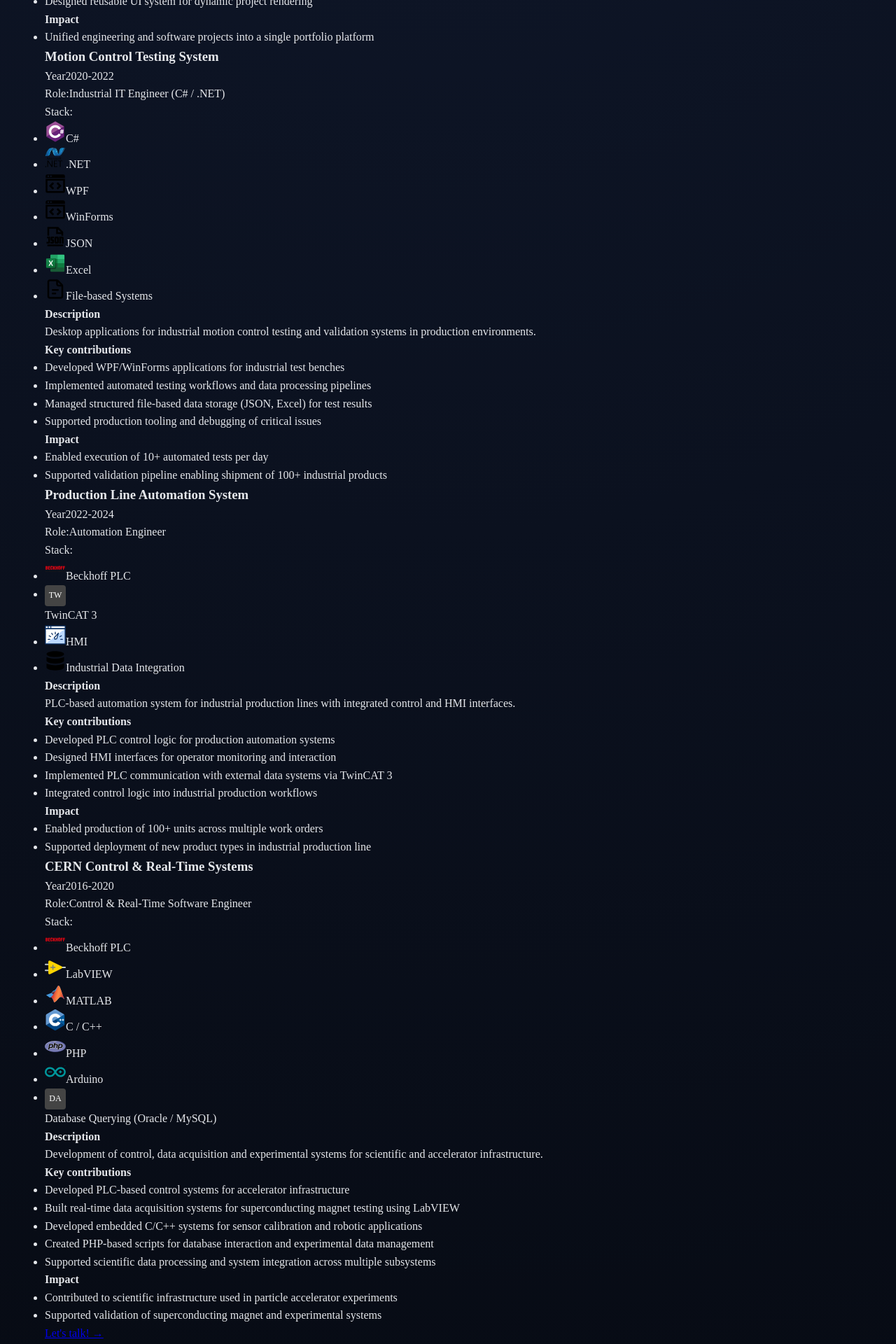
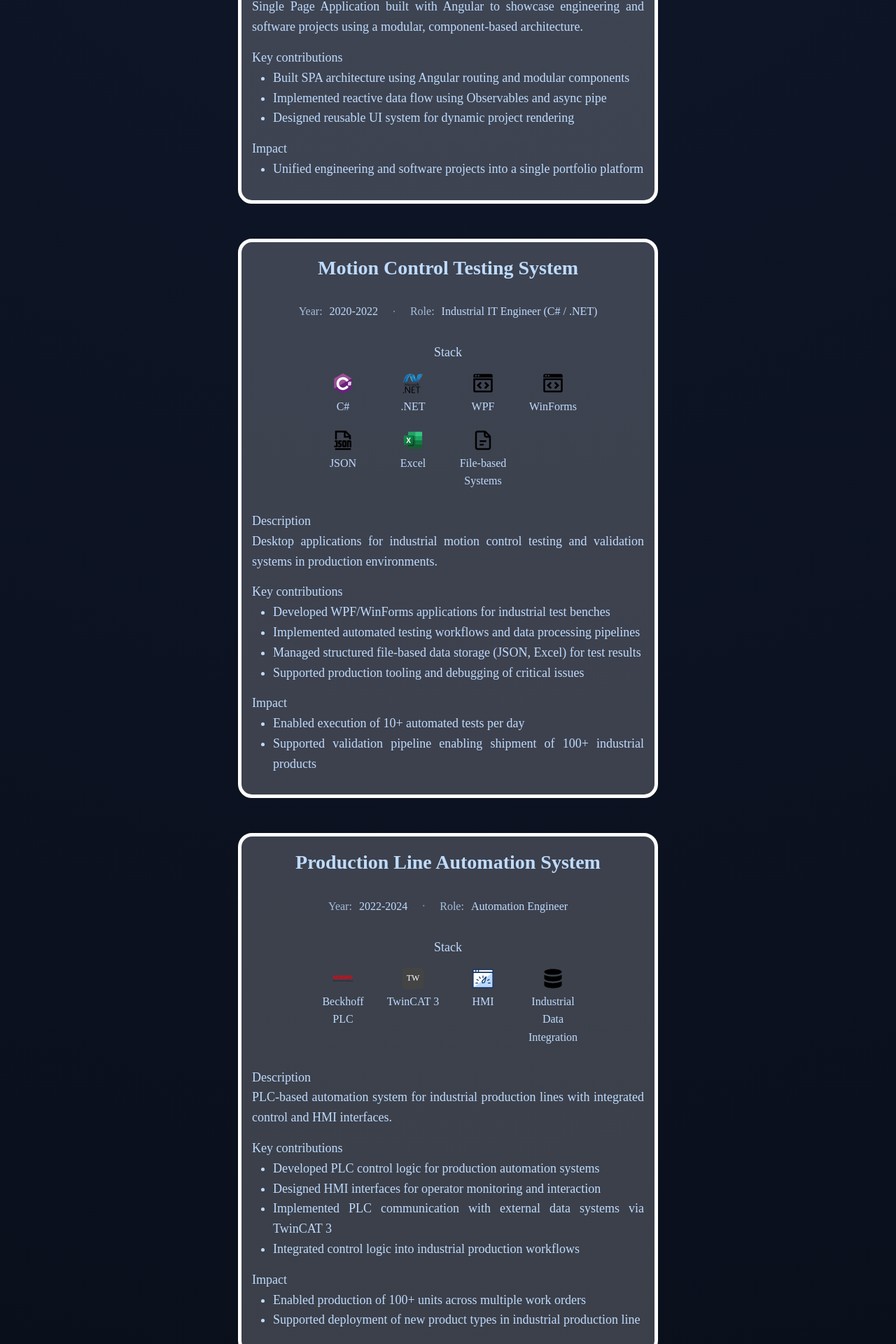
Before and after one commit to aledifon/portfolio, an Angular app: page /projects in a window 1280 px wide. Shown: the part 560-2480 px from the top of the page at 70% size. Built offline with nearby package versions, Linux system fonts and the light colour scheme.

Commit message:
Started with Projects page desing

```diff
--- a/src/app/pages/projects/projects.component.html
+++ b/src/app/pages/projects/projects.component.html
@@ -1,5 +1,5 @@
 <section class="projects">
-    <h2>Featured Projects</h2>
+    <h1>Featured Projects</h1>
 
     <p class="projects-intro">
         Selected engineering and software projects across industrial systems,
@@ -8,29 +8,30 @@
 
     <!-- <button (click)="searchProjects()">LOAD PROJECTS</button> -->
 
+    <div class="articles">
         @for (p of projects$ | async; track p.id) {
             <article class="project">
 
                 <header class="project-header">
-                <h3 class="project-title">
+                    <h2 class="project-title">
                         {{p.title}}
-                </h3>
+                    </h2>
                 </header>
 
                 <section class="project-meta">
-
                     <div class="meta-item">
-                    <span class="meta-label">Year</span>
+                        <span class="meta-label">Year:</span>
                         <span class="meta-value">{{p.year}}</span>
                     </div>
-
+                    <span class="meta-separator">·</span>
                     <div class="meta-item">
                         <span class="meta-label">Role:</span>
                         <span class="meta-value">{{p.role}}</span>
                     </div>
+                </section>
 
-                <div class="meta-item">
-                    <span class="meta-label">Stack:</span>
+                <section class="project-stack">
+                    <h3 class="meta-label">Stack</h3>
                     <ul class="stack-list">
                         @for (item of p.stack; track item.name) {
                             <li class="stack-item">
@@ -50,24 +51,22 @@
                             </li>
                         }
                     </ul>
-                </div>
-
                 </section>
 
                 <section class="project-content">
 
                     <div class="content-block">
-                    <h4 class="content-label">Description</h4>
+                        <h3 class="content-label">Description</h3>
                         <p>
                             {{p.description}}
                         </p>
                     </div>
 
                     <div class="content-block">
-                    <h4 class="content-label">Key contributions</h4>
+                        <h3 class="content-label">Key contributions</h3>
                         <ul>
                             @for (item of p.contributions; track $index) {
-                            <li class="stack-item">
+                                <li class="content-item">
                                     {{item}}
                                 </li>
                             }
@@ -75,10 +74,10 @@
                     </div>
 
                     <div class="content-block">
-                    <h4 class="content-label">Impact</h4>
+                        <h3 class="content-label">Impact</h3>
                         <ul>
                             @for (item of p.impact; track $index) {
-                            <li class="stack-item">
+                                <li class="content-item">
                                     {{item}}
                                 </li>
                             }
@@ -89,12 +88,18 @@
 
             </article>
         }
+    </div>
 
 </section>
 
 <section class="cta">
+    <p class="cta-intro">
+        Interested in working together?
+    </p>
+    <div class="cta-links">
         <!-- Go to Contact Page -->
         <a routerLink="/contact" class="cta-link primary">
             Let's talk! →
         </a>
+    </div>
 </section>
--- a/src/app/pages/projects/projects.component.scss
+++ b/src/app/pages/projects/projects.component.scss
@@ -1,10 +1,126 @@
-.stack-item img{
-  width: 30px;
-  height: 30px;
-  object-fit: contain;
+// PROJECTS SECTION
+.projects{
+  margin-bottom: 40px;
+  line-height: 1.6;
+  // color: #dbeafe;
+  color: #bfdbfe;
 }
 
-.badge {
+.projects h1{
+  font-weight: 500;
+  font-size: 48px;
+  margin-bottom: 20px;
+  text-align: center;
+}
+
+.projects .projects-intro{
+  margin-bottom: 18px;
+  text-align: justify;
+  font-size: 18px;
+}
+
+.articles{
+  display: flex;
+  flex-direction: column;
+
+  gap: 50px;
+  align-items: center;
+}
+
+.project{
+  max-width: 600px;
+  padding: 15px;
+
+  display: flex;
+  flex-direction: column;
+  justify-content: center;
+
+  background: rgba($color: white, $alpha: 0.2);
+  border: white 5px solid;
+  border-radius: 20px;
+
+  gap: 10px;
+}
+
+.project-header{
+  margin: 0 auto;
+  margin-bottom: 15px;
+}
+
+.project-header h2{
+  font-size: 28px;
+}
+
+.project-meta{
+  display: flex;
+  flex-direction: row;
+  justify-content: center;
+  align-items: center;
+  gap: 14px;
+  margin-bottom: 20px;
+}
+
+.project-meta .meta-item{
+  display: flex;
+  flex-direction: row;
+  align-items: baseline;
+  gap: 10px;
+}
+
+.meta-value{
+  font-size: 16px;
+  font-weight: 400;
+}
+
+.project-meta .meta-label{
+  font-size: 16px;
+  font-weight: 500;
+  opacity: 0.8;
+}
+
+.meta-separator{
+  margin: 0 6px;
+  opacity: 0.5;
+  font-size: 18px;
+}
+
+.project-stack{
+  margin-bottom: 20px;
+}
+
+.project-stack{
+  display: flex;
+  flex-direction: column;
+
+  align-items: center;
+}
+
+.project-content .content-label,
+.project-stack .meta-label{
+  font-size: 18px;
+  font-weight: 500;
+}
+
+.stack-list{
+  display: grid;
+  grid-template-columns: repeat(4, 1fr);
+  gap: 20px;
+  justify-items: center;
+
+  list-style-type: none;
+  margin-top: 15px;
+}
+
+.stack-item{
+  display: flex;
+  flex-direction: column;
+  align-items: center;
+  text-align: center;
+  gap: 5px;
+  width: 80px;
+}
+
+.stack-item .badge {
   width: 30px;
   height: 30px;
   background: #444;
@@ -15,3 +131,104 @@
   justify-content: center;
   border-radius: 4px;
 }
+
+.stack-item img{
+  width: 30px;
+  height: 30px;
+  object-fit: contain;
+}
+
+.project-content .content-block{
+  margin-bottom: 15px;
+}
+
+.content-block p,
+.content-block ul{
+  font-size: 18px;
+  text-align: justify;
+}
+
+.content-block ul{
+  padding-left: 30px;
+}
+
+// CTA SECTION
+.cta{
+  display: flex;
+  justify-content: center;
+  flex-direction: column;
+  // flex-wrap: wrap;
+  // gap: 30px;
+  margin-top: 60px 0;
+  margin-bottom: 20px;
+}
+
+.cta-intro {
+  text-align: center;
+  font-size: 22px;
+  color: #e2e8f0;
+  margin-bottom: 20px
+}
+
+.cta-links{
+  display: flex;
+  justify-content: center;
+  flex-direction: row;
+  flex-wrap: wrap;
+  gap: 30px;
+}
+
+.cta a.primary{
+  font-weight: 600;
+  border-width: 2px;
+
+  position: relative;
+  overflow: hidden;
+  height: 45px;
+  width: 160px;
+
+  display: flex;
+  align-items: center;
+  justify-content: center;
+
+  padding: 5px 10px;
+  margin-bottom: 0px;
+
+  text-decoration: none;
+  color: #f8fafc;
+
+  border: 1px solid #4da3ff;          // For Horizontal filling Fx
+  background: transparent;
+
+  z-index: 1;
+  transition: color 0.3s ease-out;
+
+  border-radius: 10px;
+}
+
+.cta a::before {
+  content: "";
+  position: absolute;
+
+  top: 0;         // For Horizontal filling Fx
+  left: 0;
+
+  // For Horizontal filling Fx
+  height: 100%;
+  width: 0%;
+
+  background-color: #4da3ff;
+
+  z-index: -1;
+  transition: width 0.3s ease;    // For Horizontal filling Fx
+}
+
+.cta a:hover::before{
+  width: 100%;           // For Horizontal filling Fx
+}
+
+.cta a:hover {
+  color: #0f172a;
+  border-color: #0f172a;
+  opacity: 1;
+}
```
Lines whose indentation alone changed are shown as unchanged.
